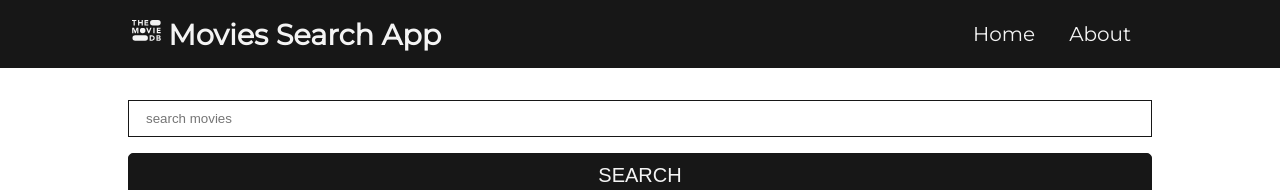
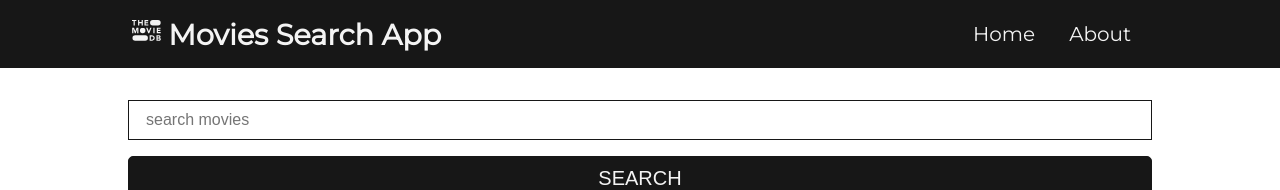
Before and after one commit to Shollytemmy/movies-search-software, a React (Create React App) app: page / in a window 1280 px wide. Shown: the top 190 px of the page. Built offline with nearby package versions, Linux system fonts and the light colour scheme.

Commit message:
WIP: zoom in desable accross all platform

```diff
--- a/src/components/Navbar.js
+++ b/src/components/Navbar.js
@@ -27,6 +27,7 @@ export const Navbar = () => {
 
 
             </nav>
+
         </div>
     </div>
   )
--- a/src/index.css
+++ b/src/index.css
@@ -105,13 +105,19 @@ body {
   padding: 10px 17px;
   border: 1px solid var(--dark-color);
   outline: 0ch;
+  font-size: 16px;
 
   color: var(--dark-color);
 }
 
+/* .searchbar__form > input[type="text"]:focus{
+  font-size: 16px;
+} */
+
 .searchbar__form > input:focus{
   border: 1px solid var(--hover-color);
   box-shadow: 0 0 1px 1px rgba(60px, 48px, 39px, 0.5);
+  font-size: 18px;
 }
 
 .alert{
```
